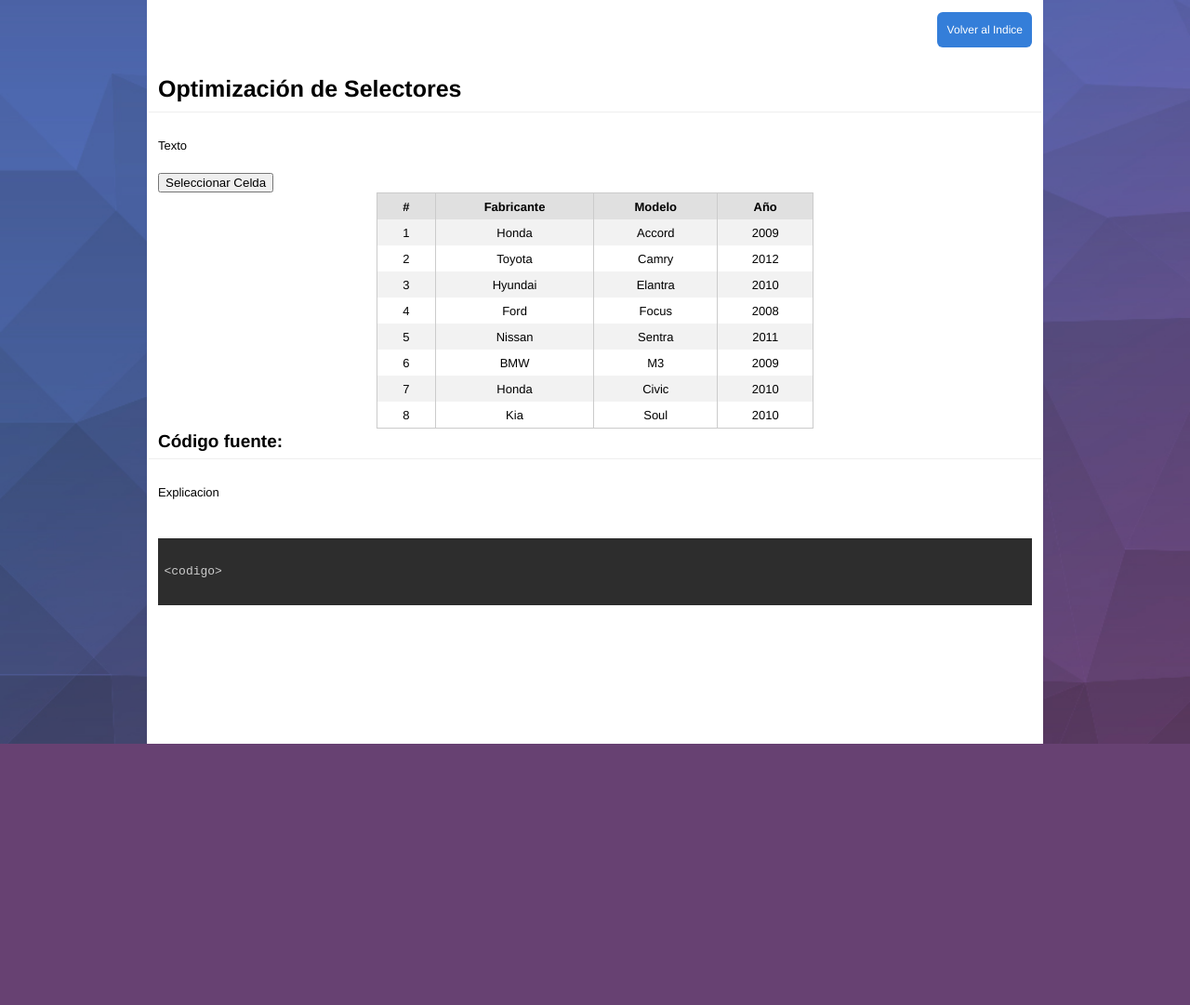
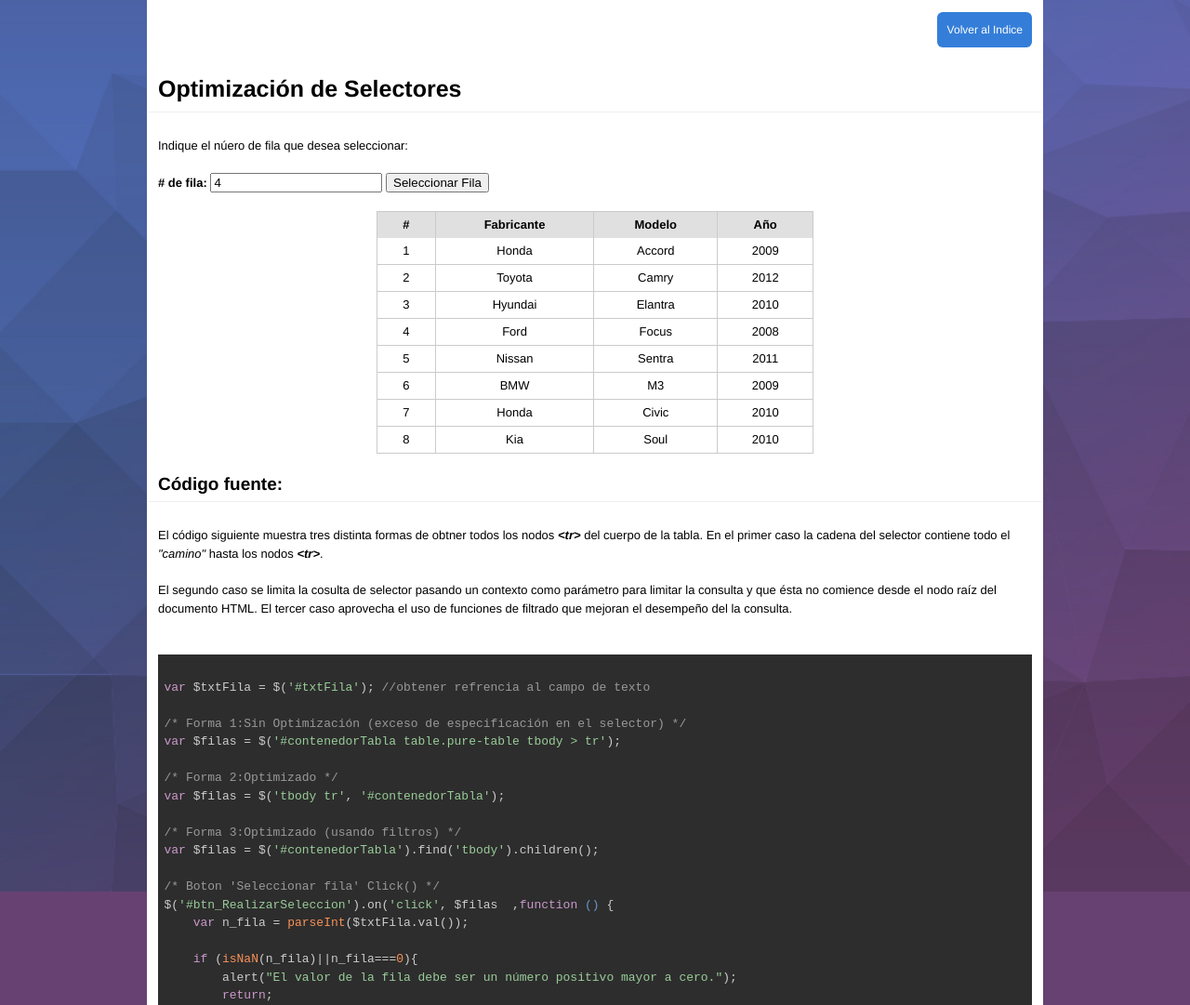
Before and after one commit to Italika-Git/PechaKucha2015SourceCode, a plain HTML site: page optimizacion-selectores.html in a window 1280 px wide. Shown: the top 1081 px of the page at 93% size. Before the commit the page ends 800 px from the top, so only its background shows below. Drawn offline with Linux system fonts and the light colour scheme.

Commit message:
Ejemplo 3 Optimización de Selectores

```diff
--- a/css/estilos.css
+++ b/css/estilos.css
@@ -222,33 +222,19 @@ Estilos: CDN
 }
 
 /* --------------------------------------------------
-Estilos: Cache de Objetos
+Estilos: Optimizacion de Selectores
 -------------------------------------------------- */
 #contenedorTabla .pure-table{
-    margin: auto;
+    margin: 1.5em auto;
     width: 50%;
 }
-
-.celdaActiva {
-    background-color: blue;
-}
-
 #contenedorTabla .pure-table td, #contenedorTabla .pure-table th{
     text-align: center;
 }
 
-/* --------------------------------------------------
-Estilos: Seleccion de Elementos
--------------------------------------------------- */
-div.contenedorLista {
-    padding: .5em 0 .5em 0;
-}
-.itemSeleccionado{
-    border: 1px solid #22A7F0;
-}
-
-ol.listaConBorde{
-    border: 1px dotted;
+.fila-activa {
+    background-color: #19B5FE !important;
+    color: white !important;
 }
 
 /* --------------------------------------------------
--- a/optimizacion-selectores.html
+++ b/optimizacion-selectores.html
@@ -35,17 +35,19 @@
         </div>
         <div class="row">
             <div class="column grid_12">
-                <p>Texto</p>
+                <p>Indique el núero de fila que desea seleccionar:</p>
             </div>
         </div>
         <div class="row">
             <div class="column grid_12">
-                <button id="btn_RealizarSeleccion" type="button">Seleccionar Celda</button>
+                <span class="bold"># de fila:</span>
+                <input id="txtFila" type="text" value="4"  autocomplete='off'>
+                <button id="btn_RealizarSeleccion" type="button">Seleccionar Fila</button>
             </div>
         </div>
         <div class="row">
             <div id="contenedorTabla" class="column grid_12">
-                <table class="pure-table">
+                <table class="pure-table pure-table-bordered">
                     <thead>
                         <tr>
                             <th>#</th>
@@ -56,7 +58,7 @@
                     </thead>
 
                     <tbody>
-                        <tr class="pure-table-odd">
+                        <tr>
                             <td>1</td>
                             <td>Honda</td>
                             <td>Accord</td>
@@ -70,7 +72,7 @@
                             <td>2012</td>
                         </tr>
 
-                        <tr class="pure-table-odd">
+                        <tr>
                             <td>3</td>
                             <td>Hyundai</td>
                             <td>Elantra</td>
@@ -84,7 +86,7 @@
                             <td>2008</td>
                         </tr>
 
-                        <tr class="pure-table-odd">
+                        <tr>
                             <td>5</td>
                             <td>Nissan</td>
                             <td>Sentra</td>
@@ -98,7 +100,7 @@
                             <td>2009</td>
                         </tr>
 
-                        <tr class="pure-table-odd">
+                        <tr>
                             <td>7</td>
                             <td>Honda</td>
                             <td>Civic</td>
@@ -122,14 +124,44 @@
         </div>
         <div class="row">
             <div class="column grid_12">
-                <p>Explicacion
+                <p>El código siguiente muestra tres distinta formas de obtner todos los nodos
+                    <em class="bold">&lt;tr&gt;</em> del cuerpo de la tabla. En el primer caso la cadena del selector contiene todo el <em>"camino"</em> hasta los nodos <em class="bold">&lt;tr&gt;</em>.
+                </p>
+                <p>El segundo caso se limita la cosulta de selector pasando un contexto como parámetro para limitar la consulta y que ésta no comience desde el nodo raíz del documento HTML. El tercer caso aprovecha el uso de funciones de filtrado que mejoran el desempeño del la consulta.
                 </p>
             </div>
         </div>
         <div class="row">
             <pre class="column grid_12">
                 <code class="lang-javascript">
-&lt;codigo&gt;
+var $txtFila = $('#txtFila'); //obtener refrencia al campo de texto
+
+/* Forma 1:Sin Optimización (exceso de especificación en el selector) */
+var $filas = $('#contenedorTabla table.pure-table tbody > tr');
+
+/* Forma 2:Optimizado */
+var $filas = $('tbody tr', '#contenedorTabla');
+
+/* Forma 3:Optimizado (usando filtros) */
+var $filas = $('#contenedorTabla').find('tbody').children();
+
+/* Boton 'Seleccionar fila' Click() */
+$('#btn_RealizarSeleccion').on('click', $filas  ,function () {
+    var n_fila = parseInt($txtFila.val());
+
+    if (isNaN(n_fila)||n_fila===0){
+        alert("El valor de la fila debe ser un número positivo mayor a cero.");
+        return;
+    };
+
+    /* El metodo eq() comienza en el índice 0, por tanto restar -1 */
+    n_fila -= 1;
+
+    $filas.removeClass('fila-activa') /* remover cualquuier fila previa activa */
+          .eq(n_fila) /* obtener el nodo 'tr' en el índice solicitado */
+          .addClass('fila-activa'); /* añadir clase 'fila-activa' */
+
+}); // end of btn_RealizarSeleccion.Click()
                 </code>
             </pre>
         </div><!-- end of precode-->
@@ -144,28 +176,36 @@
 }(function ($, window, document) {
     // DomReady
     $(function () {
+        var $txtFila = $('#txtFila'); //obtener refrencia al campo de texto
 
-        /* Forma 1:Sin Optimizacion */
-        //var $lista2_item1 = $('div.contenedorLista >ol.listaConBorde li[value="3"]');
+        /* Forma 1:Sin Optimizacion (exceso de especificacón en el selector) */
+        //var $filas = $('#contenedorTabla table.pure-table tbody > tr');
 
+        /* Forma 2:Optimizado */
+        //var $filas = $('tbody tr', '#contenedorTabla');
 
-        /* Forma 2:Optimizado (sin considerar ID's) */
-        //var $lista2_item1 = $('.contenedorLista li[value="3"]');
+        /* Forma 3:Optimizado (usando filtros) */
+        var $filas = $('#contenedorTabla').find('tbody').children();
 
-        /* Forma 3:Optimizado usando ID's */
-        //var $lista2_item1 = $('#lista2 li[value="3"]');
+        /* Boton 'Seleccionar fila' Click() */
+        $('#btn_RealizarSeleccion').on('click', $filas  ,function () {
+            var n_fila = parseInt($txtFila.val());
 
-        /* Forma 4: Optimizado usando filtros */
-        var $lista2_item1 = $('#lista2').children('li[value="3"]');
+            if (isNaN(n_fila)||n_fila===0){
+                alert("El valor de la fila debe ser un número positivo mayor a cero.");
+                return;
+            };
 
-        /* Forma 4: (alternativo) Usando 'eq' */
-        //var $lista2_item1 = $('#lista2').children().eq(2);
+            /* El metodo eq() comienza en el índice 0, por tanto restar -1 */
+            n_fila -= 1;
 
-        $('#btn_RealizarSeleccion').on('click', $lista2_item1  ,function () {
-            $lista2_item1.addClass('itemSeleccionado');
-        });
+            $filas.removeClass('fila-activa') /* remover cualquuier fila previa activa */
+                  .eq(n_fila) /* obtener el nodo 'tr' en el índice solicitado */
+                  .addClass('fila-activa'); /* añadir clase 'fila-activa' */
 
-    }); //end of jquery context
+        }); // end of btn_RealizarSeleccion.Click()
+
+    }); //end domReady
 }));
 
 //]]>
```
Also changed, not shown: index.html (+1 -1 lines).
